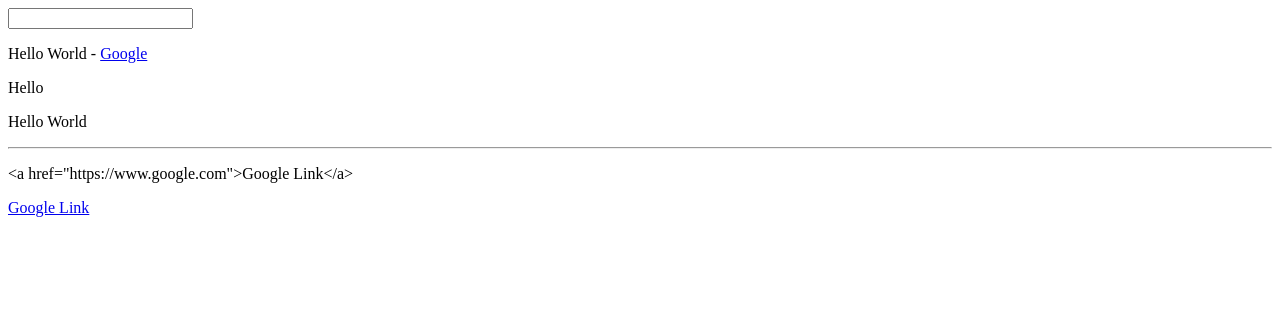
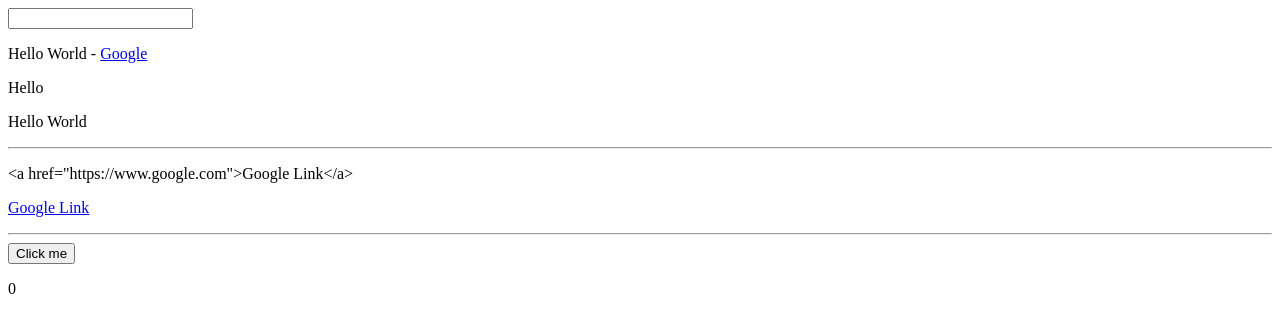
Before and after one commit to fardeen9983/Vue.js, a plain HTML site: page Starter/index.html in a window 1280 px wide. Drawn offline with Linux system fonts and the light colour scheme.

Commit message:
v-on : events in vue

```diff
--- a/Starter/index.html
+++ b/Starter/index.html
@@ -18,6 +18,9 @@
         <hr>
         <p>{{googleLink}}</p>
         <p v-html="googleLink"></p>
+        <hr>
+        <button v-on:click="counterPlus">Click me</button>
+        <p>{{counter}}</p>
     </div>
     <script>
         new Vue({
@@ -25,7 +28,8 @@
             data: {
                 title: "Hello World",
                 link: 'https://www.google.com',
-                googleLink: '<a href="https://www.google.com">Google Link</a>'
+                googleLink: '<a href="https://www.google.com">Google Link</a>',
+                counter: 0
             },
             methods: {
                 changeTitle: function(event) {
@@ -36,6 +40,9 @@
                 },
                 sayTitle: function() {
                     return this.title;
+                },
+                counterPlus: function() {
+                    this.counter++;
                 }
             }
         });
```
